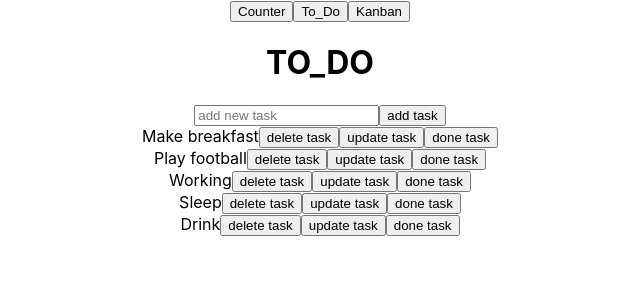
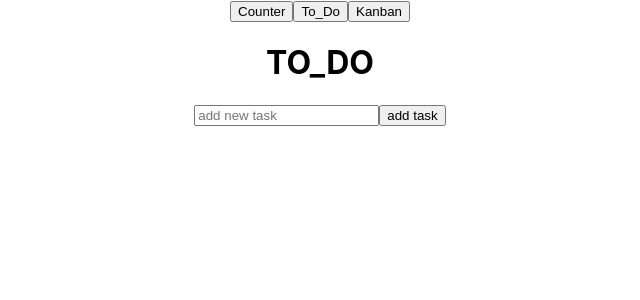
Before and after one commit to OlehPetko/test_simple_todo, a React (Create React App) app: page / in a window 1280 px wide. Both pictures are taken after a click on the button "To_Do". Shown: the top 300 px of the page, without its empty margins (320-960 px from the left). Built offline with nearby package versions, Linux system fonts and the light colour scheme.

Commit message:
new function to_do and counter

```diff
--- a/src/Counter/Counter.js
+++ b/src/Counter/Counter.js
@@ -2,9 +2,7 @@ import '../App.css';
 import {useState} from "react";
 
 function Counter() {
-    const initialState = [
-
-    ]
+    const initialState = []
     const [count, setCount] = useState(initialState)
     const minusPlusCounter = (id, valueCounter) => {
      const newCount = count.map(el => el.id === id ? {...el, counter: el.counter + valueCounter} : el)
--- a/src/To_Do/To_Do.js
+++ b/src/To_Do/To_Do.js
@@ -2,13 +2,7 @@ import '../App.css';
 import {useState} from "react";
 
 function To_Do() {
-    const initialState = [
-        {id: Math.random(), todo: 'Make breakfast', openUpdate: false},
-        {id: Math.random(), todo: 'Play football', openUpdate: false},
-        {id: Math.random(), todo: 'Working', openUpdate: false},
-        {id: Math.random(), todo: 'Sleep', openUpdate: false},
-        {id: Math.random(), todo: 'Drink', openUpdate: false}
-    ]
+    const initialState = []
     const [todos, setTodos] = useState(initialState)
     const [addNewTodos, setAddNewTodos] = useState('')
     const [updateInput, setUpdateInput] = useState('')
@@ -26,6 +20,7 @@ const openUpdate = (id) => {
     setTodos(newTodo)
     setUpdateInput('')
 }
+
     return (
         <div className="App">
             <h1>TO_DO</h1>
```
